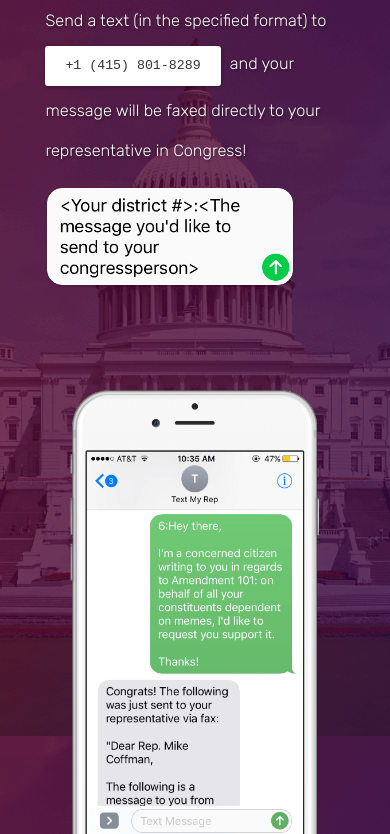
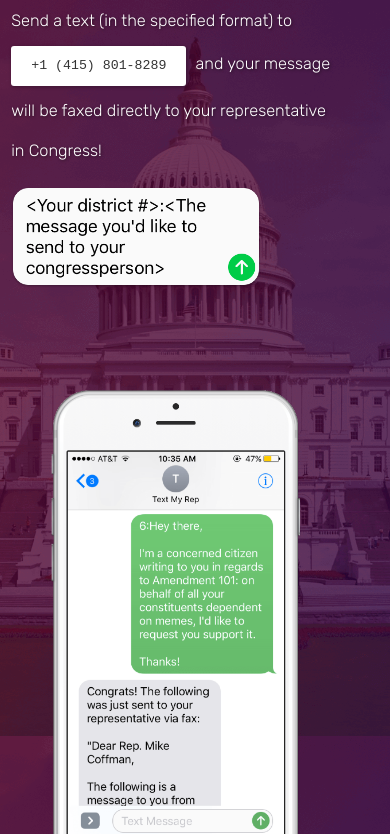
Before and after one commit to krrishd/text-your-rep, a plain HTML site: page index.html in a window 390 px wide. Shown: the part 108-942 px from the top of the page. Drawn offline with Linux system fonts and the light colour scheme; a web font is replaced by a local one.

Commit message:
Website is mostly responsive

```diff
--- a/main.css
+++ b/main.css
@@ -124,3 +124,9 @@ img.fax {
     display: none;
   }
 }
+
+@media(max-width:400px) {
+  body {
+    margin-left: -30px;
+  }
+}
```
